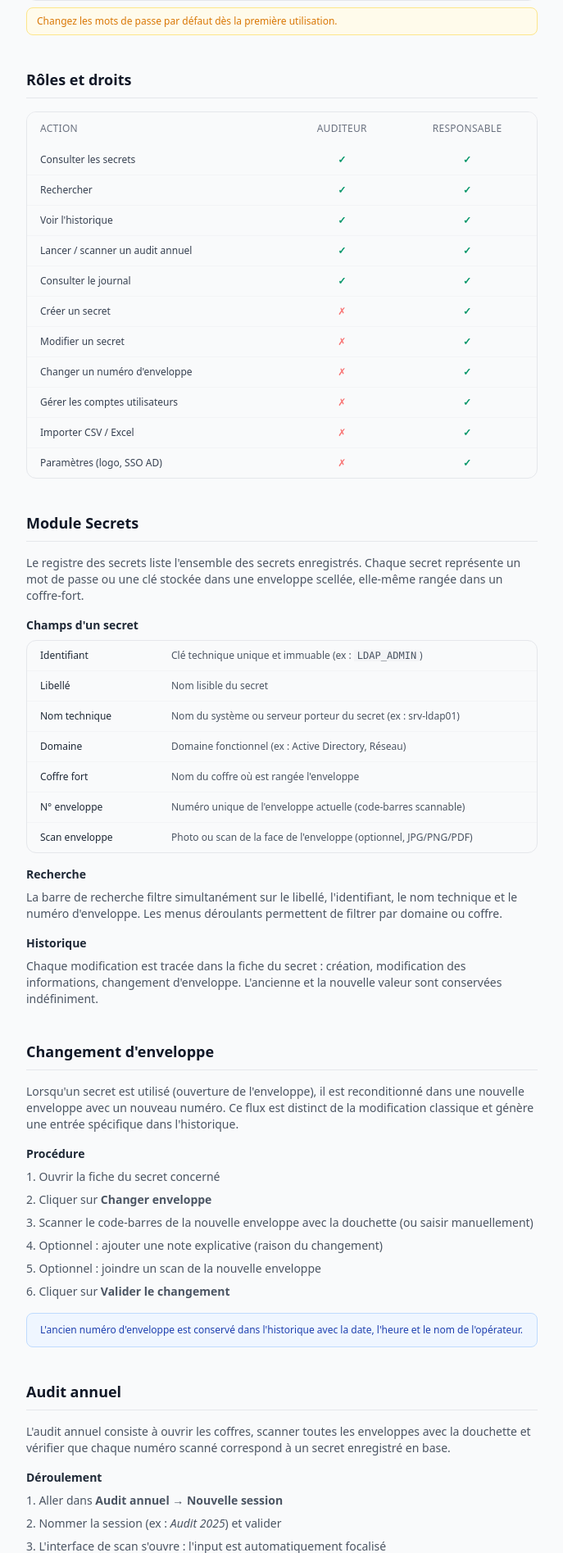
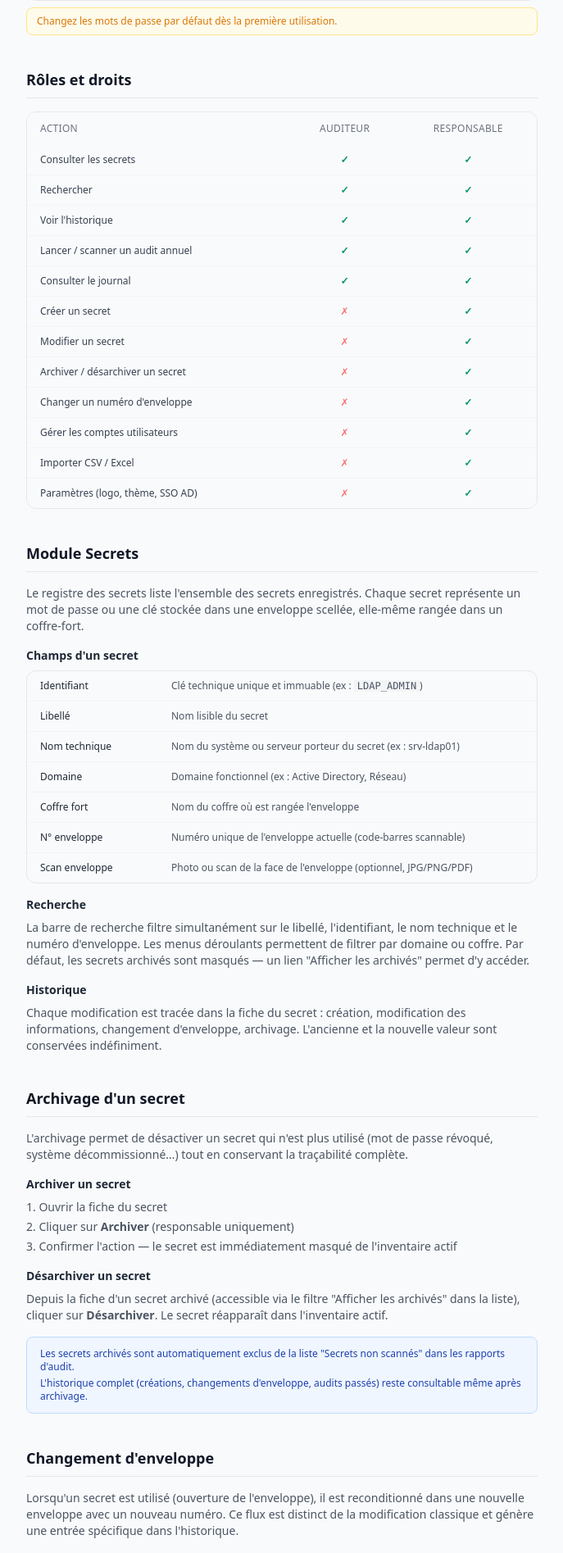
Before and after one commit to nashvilleboy2019-art/basesecrets, a FastAPI app: page /guide in a window 1280 px wide. Shown: the part 1226-3121 px from the top of the page at 82% size, without its empty margins (408-1095 px from the left). Run offline with FastAPI, Linux system fonts and the light colour scheme; some libraries are stand-ins or nearby versions.

Commit message:
Update README and guide: archivage, audit coffre, theme couleurs, LDAP OU/groupe
Co-Authored-By: Claude Sonnet 4.6 <noreply@anthropic.com>

```diff
--- a/app/templates/guide.html
+++ b/app/templates/guide.html
@@ -29,6 +29,7 @@
           <a href="#demarrage" class="block text-gray-600 hover:text-indigo-600 py-0.5">Démarrage</a>
           <a href="#roles" class="block text-gray-600 hover:text-indigo-600 py-0.5">Rôles</a>
           <a href="#secrets" class="block text-gray-600 hover:text-indigo-600 py-0.5 pl-2">→ Secrets</a>
+          <a href="#archivage" class="block text-gray-600 hover:text-indigo-600 py-0.5 pl-2">→ Archivage</a>
           <a href="#envelope" class="block text-gray-600 hover:text-indigo-600 py-0.5 pl-2">→ Changement enveloppe</a>
           <a href="#audit" class="block text-gray-600 hover:text-indigo-600 py-0.5 pl-2">→ Audit annuel</a>
           <a href="#journal" class="block text-gray-600 hover:text-indigo-600 py-0.5 pl-2">→ Journal</a>
@@ -163,10 +164,11 @@
               <tr><td class="px-4 py-2.5 text-gray-700">Consulter le journal</td><td class="text-center text-emerald-600 font-bold">✓</td><td class="text-center text-emerald-600 font-bold">✓</td></tr>
               <tr class="bg-gray-50"><td class="px-4 py-2.5 text-gray-700">Créer un secret</td><td class="text-center text-red-400">✗</td><td class="text-center text-emerald-600 font-bold">✓</td></tr>
               <tr><td class="px-4 py-2.5 text-gray-700">Modifier un secret</td><td class="text-center text-red-400">✗</td><td class="text-center text-emerald-600 font-bold">✓</td></tr>
-              <tr class="bg-gray-50"><td class="px-4 py-2.5 text-gray-700">Changer un numéro d'enveloppe</td><td class="text-center text-red-400">✗</td><td class="text-center text-emerald-600 font-bold">✓</td></tr>
-              <tr><td class="px-4 py-2.5 text-gray-700">Gérer les comptes utilisateurs</td><td class="text-center text-red-400">✗</td><td class="text-center text-emerald-600 font-bold">✓</td></tr>
-              <tr class="bg-gray-50"><td class="px-4 py-2.5 text-gray-700">Importer CSV / Excel</td><td class="text-center text-red-400">✗</td><td class="text-center text-emerald-600 font-bold">✓</td></tr>
-              <tr><td class="px-4 py-2.5 text-gray-700">Paramètres (logo, SSO AD)</td><td class="text-center text-red-400">✗</td><td class="text-center text-emerald-600 font-bold">✓</td></tr>
+              <tr class="bg-gray-50"><td class="px-4 py-2.5 text-gray-700">Archiver / désarchiver un secret</td><td class="text-center text-red-400">✗</td><td class="text-center text-emerald-600 font-bold">✓</td></tr>
+              <tr><td class="px-4 py-2.5 text-gray-700">Changer un numéro d'enveloppe</td><td class="text-center text-red-400">✗</td><td class="text-center text-emerald-600 font-bold">✓</td></tr>
+              <tr class="bg-gray-50"><td class="px-4 py-2.5 text-gray-700">Gérer les comptes utilisateurs</td><td class="text-center text-red-400">✗</td><td class="text-center text-emerald-600 font-bold">✓</td></tr>
+              <tr><td class="px-4 py-2.5 text-gray-700">Importer CSV / Excel</td><td class="text-center text-red-400">✗</td><td class="text-center text-emerald-600 font-bold">✓</td></tr>
+              <tr class="bg-gray-50"><td class="px-4 py-2.5 text-gray-700">Paramètres (logo, thème, SSO AD)</td><td class="text-center text-red-400">✗</td><td class="text-center text-emerald-600 font-bold">✓</td></tr>
             </tbody>
           </table>
         </div>
@@ -197,12 +199,39 @@
 
           <div>
             <h3 class="font-semibold text-gray-800 mb-2">Recherche</h3>
-            <p>La barre de recherche filtre simultanément sur le libellé, l'identifiant, le nom technique et le numéro d'enveloppe. Les menus déroulants permettent de filtrer par domaine ou coffre.</p>
+            <p>La barre de recherche filtre simultanément sur le libellé, l'identifiant, le nom technique et le numéro d'enveloppe. Les menus déroulants permettent de filtrer par domaine ou coffre. Par défaut, les secrets archivés sont masqués — un lien "Afficher les archivés" permet d'y accéder.</p>
           </div>
 
           <div>
             <h3 class="font-semibold text-gray-800 mb-2">Historique</h3>
-            <p>Chaque modification est tracée dans la fiche du secret : création, modification des informations, changement d'enveloppe. L'ancienne et la nouvelle valeur sont conservées indéfiniment.</p>
+            <p>Chaque modification est tracée dans la fiche du secret : création, modification des informations, changement d'enveloppe, archivage. L'ancienne et la nouvelle valeur sont conservées indéfiniment.</p>
+          </div>
+        </div>
+      </section>
+
+      <!-- ARCHIVAGE -->
+      <section id="archivage">
+        <h2 class="text-lg font-bold text-gray-900 mb-4 pb-2 border-b border-gray-200">Archivage d'un secret</h2>
+        <div class="space-y-4 text-gray-600">
+          <p>L'archivage permet de désactiver un secret qui n'est plus utilisé (mot de passe révoqué, système décommissionné…) tout en conservant la traçabilité complète.</p>
+
+          <div>
+            <h3 class="font-semibold text-gray-800 mb-2">Archiver un secret</h3>
+            <ol class="list-decimal list-inside space-y-1">
+              <li>Ouvrir la fiche du secret</li>
+              <li>Cliquer sur <strong>Archiver</strong> (responsable uniquement)</li>
+              <li>Confirmer l'action — le secret est immédiatement masqué de l'inventaire actif</li>
+            </ol>
+          </div>
+
+          <div>
+            <h3 class="font-semibold text-gray-800 mb-2">Désarchiver un secret</h3>
+            <p>Depuis la fiche d'un secret archivé (accessible via le filtre "Afficher les archivés" dans la liste), cliquer sur <strong>Désarchiver</strong>. Le secret réapparaît dans l'inventaire actif.</p>
+          </div>
+
+          <div class="bg-blue-50 border border-blue-200 rounded-lg px-4 py-3 text-blue-800 text-xs space-y-1">
+            <p>Les secrets archivés sont automatiquement exclus de la liste "Secrets non scannés" dans les rapports d'audit.</p>
+            <p>L'historique complet (créations, changements d'enveloppe, audits passés) reste consultable même après archivage.</p>
           </div>
         </div>
       </section>
@@ -241,8 +270,9 @@
             <h3 class="font-semibold text-gray-800 mb-2">Déroulement</h3>
             <ol class="list-decimal list-inside space-y-2">
               <li>Aller dans <strong>Audit annuel</strong> → <strong>Nouvelle session</strong></li>
-              <li>Nommer la session (ex : <em>Audit 2025</em>) et valider</li>
-              <li>L'interface de scan s'ouvre : l'input est automatiquement focalisé</li>
+              <li>Nommer la session (ex : <em>Audit 2025</em>), indiquer l'année</li>
+              <li>Optionnel : sélectionner le <strong>coffre audité</strong> dans le menu déroulant — le rapport "manquants" ne montrera alors que les secrets de ce coffre</li>
+              <li>Valider — l'interface de scan s'ouvre, l'input est automatiquement focalisé</li>
               <li>Scanner chaque enveloppe l'une après l'autre avec la douchette</li>
               <li>Chaque scan affiche immédiatement le résultat (voir tableau)</li>
               <li>À la fin, cliquer sur <strong>Clôturer et voir le rapport</strong></li>
@@ -273,7 +303,7 @@
             <ul class="list-disc list-inside space-y-1 mt-1">
               <li><strong>Enveloppes conformes</strong> — scannées et présentes en base</li>
               <li><strong>Enveloppes inconnues</strong> — scannées mais absentes de la base</li>
-              <li><strong>Secrets non scannés</strong> — présents en base mais enveloppe non scannée (potentiellement manquants)</li>
+              <li><strong>Secrets non scannés</strong> — présents en base mais non scannés (potentiellement manquants), filtrés par coffre si défini et hors archivés</li>
             </ul>
           </div>
         </div>
@@ -369,11 +399,21 @@
       <section id="parametres">
         <h2 class="text-lg font-bold text-gray-900 mb-4 pb-2 border-b border-gray-200">Paramètres</h2>
         <div class="space-y-5 text-gray-600">
-          <p>Accessible depuis le menu <strong>Paramètres</strong> (responsables uniquement). Deux onglets : <strong>Général</strong> et <strong>Active Directory</strong>.</p>
+          <p>Accessible depuis le menu <strong>Paramètres</strong> (responsables uniquement). Trois onglets : <strong>Général</strong>, <strong>Thème</strong> et <strong>Active Directory</strong>.</p>
 
           <div>
             <h3 class="font-semibold text-gray-800 mb-2">Logo société</h3>
             <p>Déposez un logo (PNG, JPG, SVG, WEBP — max 2 Mo) depuis l'onglet <strong>Général</strong>. Il sera affiché sur la page de connexion au-dessus du titre BaseSecrets.</p>
+          </div>
+
+          <div>
+            <h3 class="font-semibold text-gray-800 mb-2">Thème couleurs</h3>
+            <p>Depuis l'onglet <strong>Thème</strong>, personnalisez l'apparence de l'interface :</p>
+            <ul class="list-disc list-inside space-y-1 mt-2">
+              <li><strong>Couleur principale</strong> — fond de la sidebar et de la page de connexion</li>
+              <li><strong>Couleur secondaire</strong> — boutons d'action, élément de menu actif, avatar utilisateur</li>
+            </ul>
+            <p class="text-xs text-gray-500 mt-2">Un bouton "Réinitialiser" remet les couleurs d'origine (bleu nuit / indigo).</p>
           </div>
 
           <div>
@@ -383,12 +423,15 @@
               <li>Activer le toggle <strong>SSO Active Directory</strong></li>
               <li>Renseigner l'adresse du serveur (ex : <code class="bg-gray-100 px-1 rounded font-mono text-xs">ldap://dc01.entreprise.local</code>)</li>
               <li>Définir le format de connexion : <code class="bg-gray-100 px-1 rounded font-mono text-xs">{username}@entreprise.local</code></li>
+              <li>Optionnel : renseigner le <strong>compte de service</strong> (DN + mot de passe) pour les recherches avancées</li>
+              <li>Optionnel : renseigner l'<strong>OU autorisée</strong> — seuls les comptes trouvés dans cette OU pourront se connecter (ex : <code class="bg-gray-100 px-1 rounded font-mono text-xs">OU=BaseSecrets,DC=entreprise,DC=local</code>)</li>
+              <li>Optionnel : renseigner le <strong>groupe AD requis</strong> — l'utilisateur doit en être membre (attribut <code class="bg-gray-100 px-1 rounded font-mono text-xs">memberOf</code>)</li>
               <li>Choisir le rôle attribué aux nouveaux comptes AD (auditeur par défaut)</li>
               <li>Cliquer sur <strong>Tester la connexion</strong> pour valider l'accès au serveur</li>
               <li>Enregistrer</li>
             </ol>
             <div class="mt-3 bg-blue-50 border border-blue-200 rounded-lg px-4 py-3 text-blue-800 text-xs space-y-1">
-              <p>Si l'authentification AD échoue (serveur indisponible, mauvais mot de passe), la connexion bascule automatiquement sur le compte local.</p>
+              <p>Si l'authentification AD échoue (serveur indisponible, OU non autorisée, groupe manquant), la connexion bascule automatiquement sur le compte local.</p>
               <p>Les comptes créés automatiquement depuis AD sont visibles et gérables dans la page <strong>Comptes</strong>.</p>
             </div>
           </div>
@@ -473,7 +516,13 @@
             ("L'application est-elle accessible depuis d'autres postes ?",
              "Mode classique : définissez la variable BASESECRETS_HOST=0.0.0.0 avant de lancer python run.py. Mode Docker : c'est déjà le cas par défaut — mappez simplement le port souhaité dans docker-compose.yml."),
             ("Que faire si l'application ne démarre pas ?",
-             "Vérifiez que Python 3.10+ est installé, que les dépendances sont installées (pip install -r requirements.txt) et que le port 8000 n'est pas déjà utilisé. En Docker : docker compose logs basesecrets.")
+             "Vérifiez que Python 3.10+ est installé, que les dépendances sont installées (pip install -r requirements.txt) et que le port 8000 n'est pas déjà utilisé. En Docker : docker compose logs basesecrets."),
+            ("Comment archiver un secret sans le supprimer ?",
+             "Depuis la fiche du secret, cliquez sur Archiver (responsable uniquement). Le secret disparaît de l'inventaire actif et des rapports d'audit futurs, mais reste consultable via le filtre Afficher les archivés dans la liste. L'historique complet est préservé."),
+            ("Comment limiter la connexion AD à certains utilisateurs ?",
+             "Dans Paramètres → Active Directory, renseignez l'OU autorisée (ex : OU=BaseSecrets,DC=entreprise,DC=local) pour n'autoriser que les comptes de cette unité organisationnelle. Vous pouvez aussi définir un groupe AD requis : seuls les membres de ce groupe (attribut memberOf) pourront se connecter."),
+            ("Comment personnaliser les couleurs de l'interface ?",
+             "Allez dans Paramètres → Thème. Deux selecteurs de couleur : la couleur principale pour la sidebar et la page de connexion, la couleur secondaire pour les boutons et l'élément actif. Cliquez sur Réinitialiser pour revenir aux couleurs d'origine.")
           ] %}
 
           {% for question, reponse in faq %}
```
Also changed, not shown: README.md.
